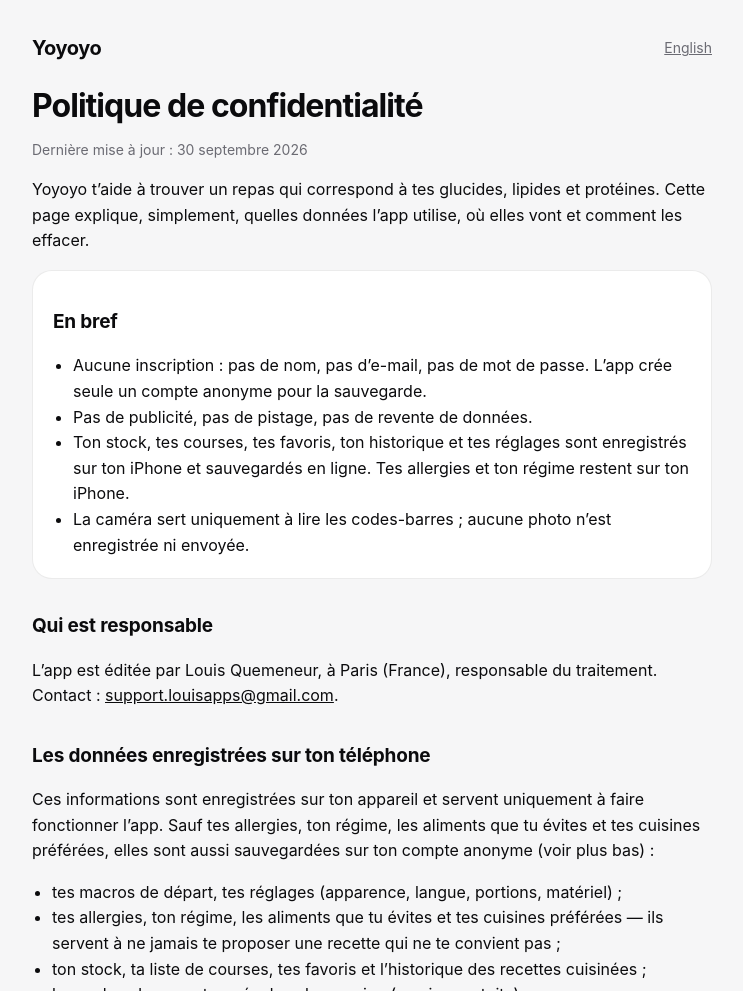
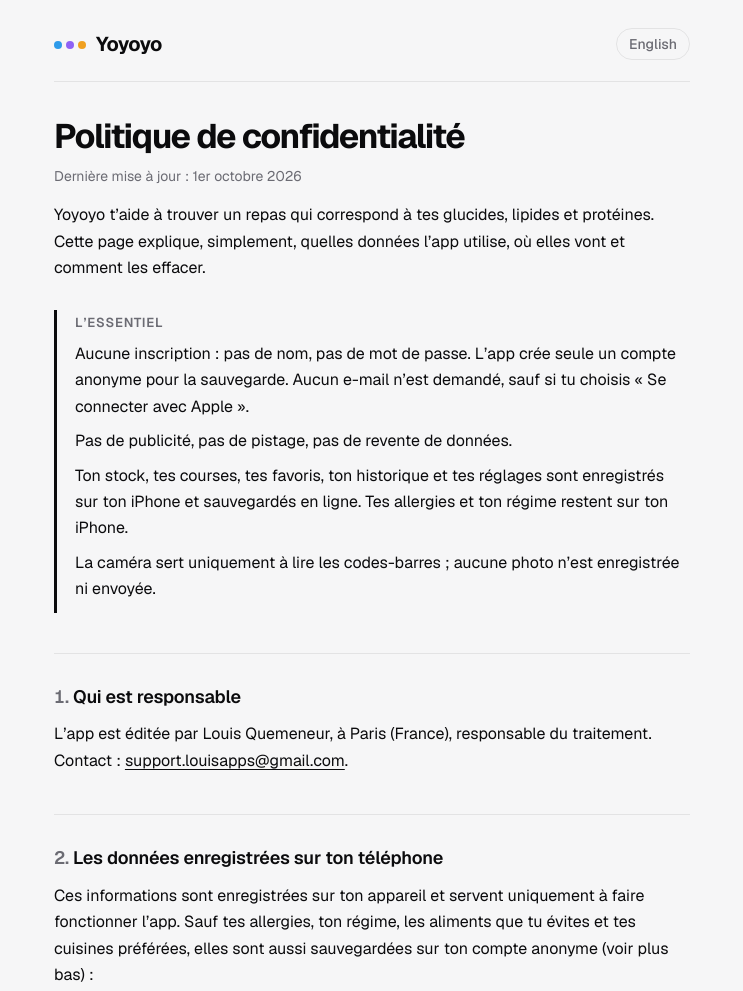
Before and after one commit to lejardinbio/yoyoyo-legal, a plain HTML site: page confidentialite.html in a window 1280 px wide. Shown: the top 991 px of the page, without its empty margins (268-1011 px from the left). Drawn offline with nearby package versions, Linux system fonts and the light colour scheme.

Commit message:
Pages légales : nouvelle mise en page, articles numérotés, précision sur l'e-mail de la connexion Apple

```diff
--- a/confidentialite.html
+++ b/confidentialite.html
@@ -3,29 +3,22 @@
 <head>
 <meta charset="utf-8">
 <meta name="viewport" content="width=device-width, initial-scale=1">
-<title>Yoyoyo — Politique de confidentialité</title>
+<title>Yoyoyo · Politique de confidentialité</title>
 <link rel="stylesheet" href="style.css">
 </head>
 <body>
-<!--
-  À VÉRIFIER avant publication sur l'App Store (rédigé le 26/09/2026 pour la version de lancement prévue) :
-  - sections « Compte anonyme et sauvegarde » et « Abonnement » : exactes seulement une fois les comptes
-    Supabase et RevenueCat branchés ; sinon les retirer ;
-  - statistiques anonymes : aucune n'est envoyée ; mettre à jour si un outil est ajouté ;
-  - adresse de l'éditeur : à compléter si Louis déclare une activité (micro-entreprise).
--->
-<main>
-  <header><a class="brand" href="index.html">Yoyoyo</a><nav class="lang"><a href="privacy.html" lang="en">English</a></nav></header>
+<main class="doc">
+  <header><a class="brand" href="index.html"><span class="dots" aria-hidden="true"><i></i><i></i><i></i></span>Yoyoyo</a><nav class="lang"><a href="privacy.html" lang="en">English</a></nav></header>
   <h1>Politique de confidentialité</h1>
-  <p class="muted">Dernière mise à jour : 30 septembre 2026</p>
+  <p class="muted">Dernière mise à jour : 1er octobre 2026</p>
 
   <p>Yoyoyo t’aide à trouver un repas qui correspond à tes glucides, lipides et protéines. Cette page explique,
   simplement, quelles données l’app utilise, où elles vont et comment les effacer.</p>
 
-  <section class="card">
-    <h2>En bref</h2>
+  <section class="summary">
+    <h2>L’essentiel</h2>
     <ul>
-      <li>Aucune inscription : pas de nom, pas d’e-mail, pas de mot de passe. L’app crée seule un compte anonyme pour la sauvegarde.</li>
+      <li>Aucune inscription : pas de nom, pas de mot de passe. L’app crée seule un compte anonyme pour la sauvegarde. Aucun e-mail n’est demandé, sauf si tu choisis « Se connecter avec Apple ».</li>
       <li>Pas de publicité, pas de pistage, pas de revente de données.</li>
       <li>Ton stock, tes courses, tes favoris, ton historique et tes réglages sont enregistrés sur ton iPhone et sauvegardés en ligne. Tes allergies et ton régime restent sur ton iPhone.</li>
       <li>La caméra sert uniquement à lire les codes-barres ; aucune photo n’est enregistrée ni envoyée.</li>
@@ -40,7 +33,7 @@
   <p>Ces informations sont enregistrées sur ton appareil et servent uniquement à faire fonctionner l’app. Sauf tes allergies, ton régime, les aliments que tu évites et tes cuisines préférées, elles sont aussi sauvegardées sur ton compte anonyme (voir plus bas) :</p>
   <ul>
     <li>tes macros de départ, tes réglages (apparence, langue, portions, matériel) ;</li>
-    <li>tes allergies, ton régime, les aliments que tu évites et tes cuisines préférées — ils servent à ne jamais te
+    <li>tes allergies, ton régime, les aliments que tu évites et tes cuisines préférées, qui servent à ne jamais te
       proposer une recette qui ne te convient pas ;</li>
     <li>ton stock, ta liste de courses, tes favoris et l’historique des recettes cuisinées ;</li>
     <li>le nombre de repas trouvés dans la semaine (version gratuite).</li>
@@ -107,7 +100,7 @@
   <h2>Changements</h2>
   <p>Si cette politique change, la date en haut de la page est mise à jour, et les changements importants sont signalés dans l’app.</p>
 
-  <footer>Yoyoyo · Louis Quemeneur, Paris · <a href="mailto:support.louisapps@gmail.com">support.louisapps@gmail.com</a></footer>
+  <footer><strong>Yoyoyo</strong><br>Édité par Louis Quemeneur, Paris (France)<br><a href="mailto:support.louisapps@gmail.com">support.louisapps@gmail.com</a><br><a href="confidentialite.html">Confidentialité</a> · <a href="conditions.html">Conditions</a> · <a href="support.html">Assistance</a></footer>
 </main>
 </body>
 </html>
--- a/style.css
+++ b/style.css
@@ -1,29 +1,56 @@
+@import url('https://fonts.googleapis.com/css2?family=Geist:wght@400;500;600;700&display=swap');
 :root {
   --bg: #F6F6F7; --surface: #FFFFFF; --text: #0B0B0D; --muted: #6B6B73; --line: rgba(0,0,0,0.08); --accent: #0B0B0D;
+  --carbs: #2E9BEA; --fat: #8F62F5; --protein: #F0A020;
   color-scheme: light dark;
 }
 @media (prefers-color-scheme: dark) {
-  :root { --bg: #0A0A0B; --surface: #161618; --text: #F5F5F7; --muted: #8E8E96; --line: rgba(255,255,255,0.08); --accent: #F5F5F7; }
+  :root { --bg: #0A0A0B; --surface: #161618; --text: #F5F5F7; --muted: #8E8E96; --line: rgba(255,255,255,0.08); --accent: #F5F5F7;
+    --carbs: #6FC3FF; --fat: #B18CFF; --protein: #FFB547; }
 }
 * { box-sizing: border-box; }
 body {
   margin: 0; background: var(--bg); color: var(--text);
-  font: 16px/1.6 -apple-system, BlinkMacSystemFont, "Segoe UI", system-ui, sans-serif; -webkit-font-smoothing: antialiased;
+  font: 16px/1.65 Geist, -apple-system, BlinkMacSystemFont, "Segoe UI", system-ui, sans-serif; -webkit-font-smoothing: antialiased;
 }
-main { max-width: 720px; margin: 0 auto; padding: 32px 20px 64px; }
-header { display: flex; align-items: center; justify-content: space-between; gap: 12px; margin-bottom: 24px; }
-header a.brand { font-weight: 700; font-size: 20px; letter-spacing: -0.02em; color: var(--text); text-decoration: none; }
-nav.lang a { color: var(--muted); font-size: 14px; margin-left: 12px; }
-h1 { font-size: 32px; line-height: 1.15; letter-spacing: -0.03em; margin: 0 0 8px; }
-h2 { font-size: 19px; letter-spacing: -0.01em; margin: 32px 0 8px; }
-p, li { color: var(--text); }
+main { max-width: 680px; margin: 0 auto; padding: 28px 22px 64px; }
+header { display: flex; align-items: center; justify-content: space-between; gap: 12px; padding-bottom: 20px; margin-bottom: 36px;
+  border-bottom: 1px solid var(--line); }
+/* Nom de l'app avec les trois points des macros (glucides, lipides, protéines), comme dans l'app. */
+header a.brand { display: inline-flex; align-items: center; gap: 10px; font-weight: 700; font-size: 20px; letter-spacing: -0.03em;
+  color: var(--text); text-decoration: none; }
+.dots { display: inline-flex; gap: 4px; }
+.dots i { width: 8px; height: 8px; border-radius: 50%; background: var(--carbs); }
+.dots i:nth-child(2) { background: var(--fat); }
+.dots i:nth-child(3) { background: var(--protein); }
+nav.lang a { color: var(--muted); font-size: 14px; font-weight: 500; text-decoration: none; padding: 6px 12px; border: 1px solid var(--line); border-radius: 999px; }
+h1 { font-size: 34px; line-height: 1.1; letter-spacing: -0.04em; margin: 0 0 10px; }
+h2 { font-size: 18px; font-weight: 600; letter-spacing: -0.01em; margin: 40px 0 10px; }
+p, li { color: var(--text); margin-top: 0; }
+p { margin-bottom: 14px; }
+li { margin-bottom: 6px; }
 .muted { color: var(--muted); font-size: 14px; }
-a { color: var(--accent); }
+a { color: var(--accent); text-underline-offset: 3px; }
+ul { padding-left: 20px; margin: 0 0 14px; }
+
+/* Documents légaux : articles numérotés, comme un texte officiel. */
+main.doc { counter-reset: article; }
+main.doc > h2 { counter-increment: article; padding-top: 28px; border-top: 1px solid var(--line); }
+main.doc > h2::before { content: counter(article) ". "; color: var(--muted); font-variant-numeric: tabular-nums; }
+/* Résumé en tête de page : simple filet à gauche, sans carte. */
+section.summary { margin: 28px 0 8px; padding: 2px 0 2px 18px; border-left: 3px solid var(--text); }
+section.summary h2 { margin: 0 0 8px; font-size: 13px; font-weight: 600; letter-spacing: 0.06em; text-transform: uppercase; color: var(--muted); }
+section.summary ul { list-style: none; padding: 0; margin: 0; }
+section.summary li { margin-bottom: 8px; }
 section.card { background: var(--surface); border: 1px solid var(--line); border-radius: 20px; padding: 4px 20px; margin: 16px 0; }
-ul { padding-left: 20px; }
-table { width: 100%; border-collapse: collapse; font-size: 15px; }
-th, td { text-align: left; padding: 10px 8px; border-bottom: 1px solid var(--line); vertical-align: top; }
-th { font-weight: 600; }
+
+.table { overflow-x: auto; }
+table { width: 100%; border-collapse: collapse; font-size: 15px; line-height: 1.5; margin-bottom: 14px; }
+th, td { text-align: left; padding: 12px 10px 12px 0; border-bottom: 1px solid var(--line); vertical-align: top; }
+th { font-size: 13px; font-weight: 600; color: var(--muted); }
+td:first-child { font-weight: 500; }
 .links a { display: block; padding: 16px 20px; background: var(--surface); border: 1px solid var(--line); border-radius: 16px;
   margin: 10px 0; text-decoration: none; color: var(--text); font-weight: 600; }
-footer { margin-top: 48px; color: var(--muted); font-size: 13px; }
+footer { margin-top: 56px; padding-top: 24px; border-top: 1px solid var(--line); color: var(--muted); font-size: 13px; line-height: 1.8; }
+footer strong { color: var(--text); font-weight: 600; }
+footer a { color: var(--muted); }
```
Also changed, not shown: conditions.html (+6 -10 lines), index.html (+4 -4 lines), privacy.html (+9 -10 lines), support.html (+2 -2 lines), terms.html (+6 -7 lines).
